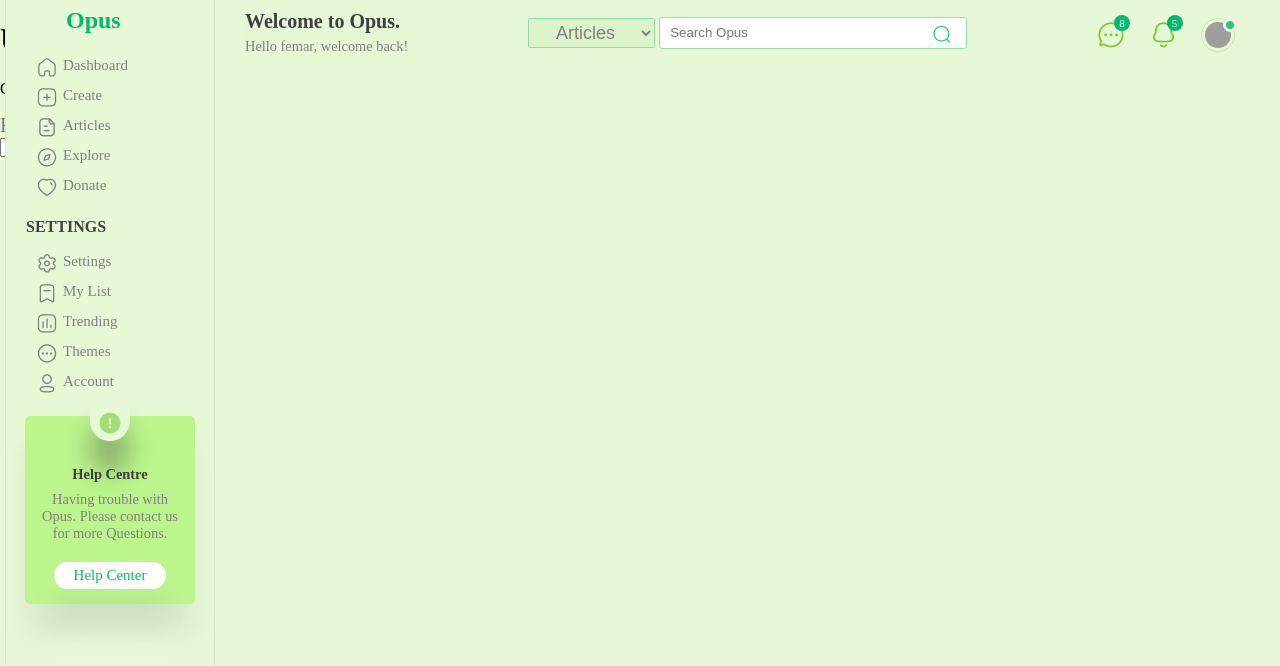
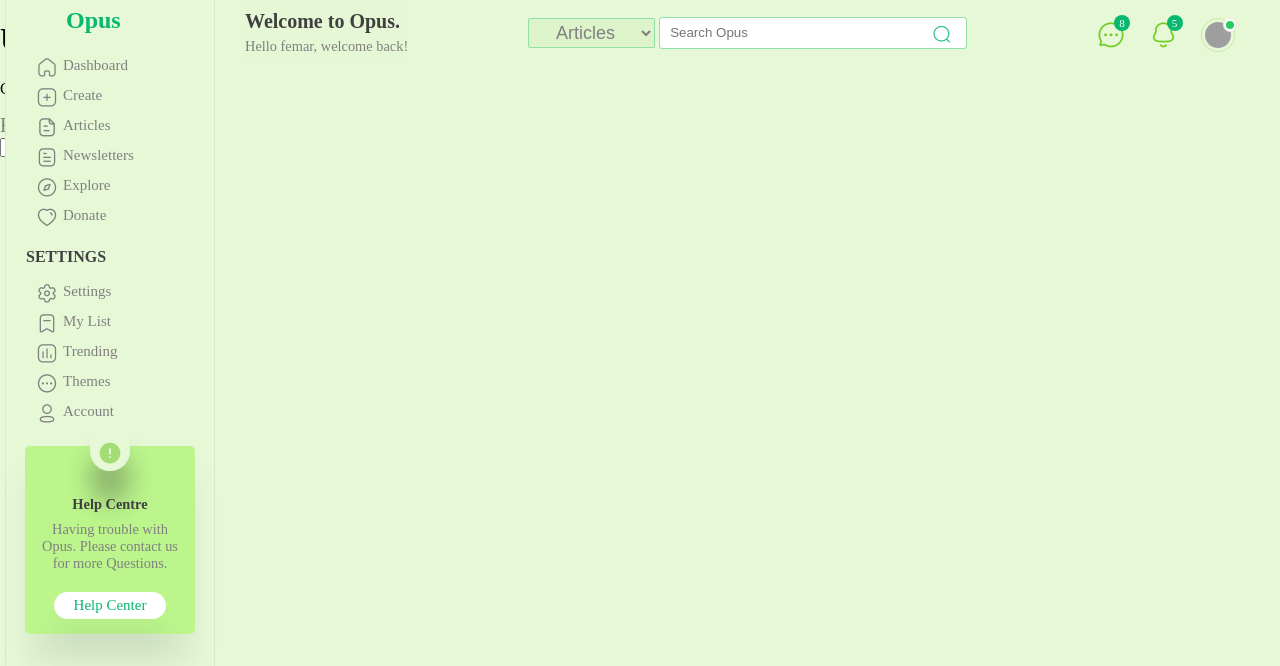
Before and after one commit to fescii/getopas, a Django app: a page that uses mysite/editors/templates/base.html in a window 1280 px wide. Shown: the top 666 px of the page. Run offline with Django 4.2, Linux system fonts and the light colour scheme; a user stored in the database is signed in; data comes from the database, SQL or seed files in the repository; parts of the project's set-up code (start-up, migrations or seed data) failed here and were passed over; grey boxes are pictures that could not be loaded.

Commit message:
Editors: Entry B79

```diff
--- a/mysite/editors/templates/base.html
+++ b/mysite/editors/templates/base.html
@@ -139,6 +139,15 @@
                   <span class="link-text">Articles</span>
                 </a>
               </li>
+              {% if user.is_staff %}
+              <li class="content-link">
+                <a class="link {% if section == 'issue-list' %} data-active {% endif %}" href="{% url 'user_post_list' %}">
+                  <span id="select"></span>
+                  <span class="iconly-Document icli"></span>
+                  <span class="link-text">Newsletters</span>
+                </a>
+              </li>
+              {% endif %}
               <li class="content-link">
                 <a class="link {% if section == 'explore' %} data-active {% endif %}" href="#">
                   <span id="select"></span>
```
